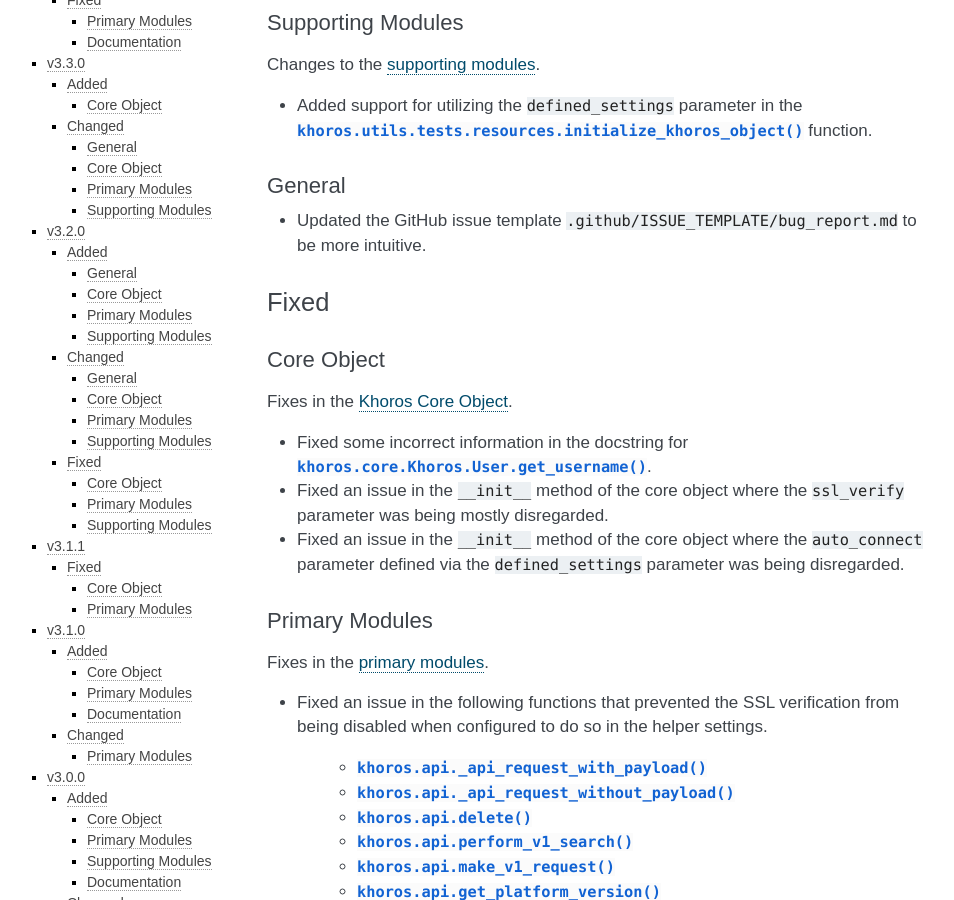
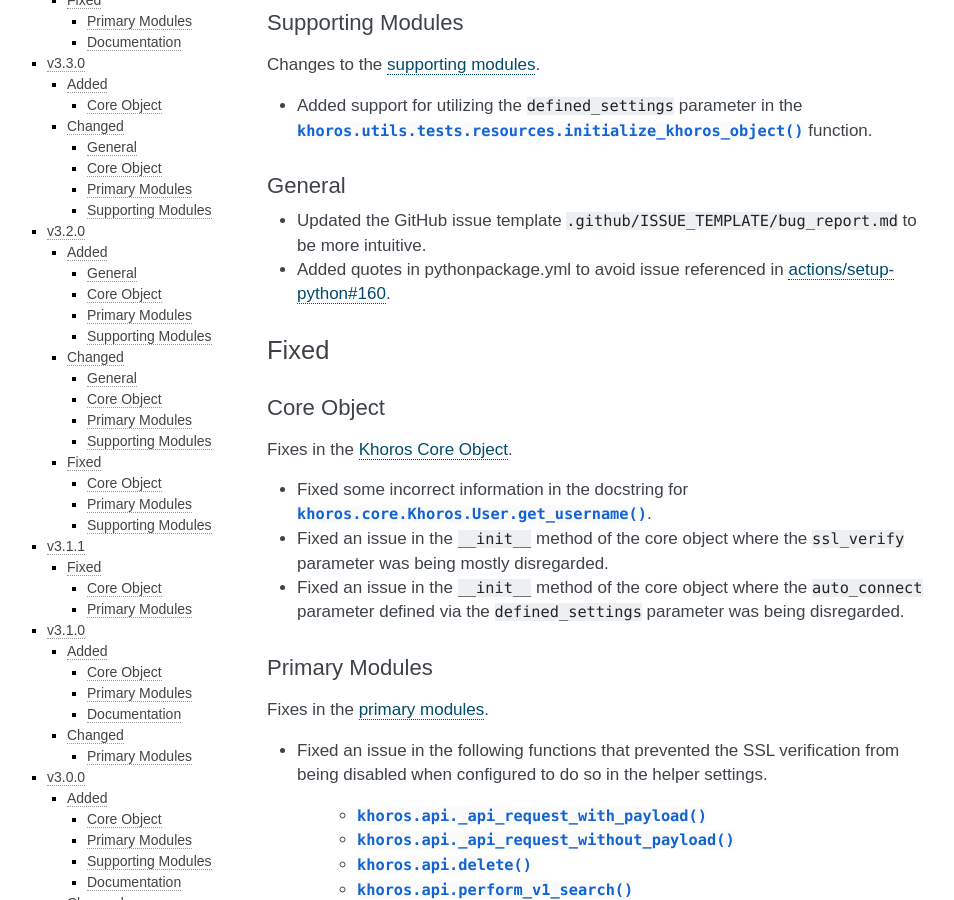
Before and after one commit to jeffshurtliff/khoros, a Sphinx documentation site: the page built from docs/changelog.rst, in a window 1280 px wide and 900 px high, scrolled down 2372 px. Shown: the whole window, without its empty margins (153-1107 px from the left). Built offline with Sphinx 7.4.7, drawn with Linux system fonts in a browser that asks for light colours.

Commit message:
Added quotes around versions in pythonpackage.yml per actions/setup-python#160

```diff
--- a/docs/changelog.rst
+++ b/docs/changelog.rst
@@ -98,6 +98,8 @@
 General
 -------
 * Updated the GitHub issue template ``.github/ISSUE_TEMPLATE/bug_report.md`` to be more intuitive.
+* Added quotes in pythonpackage.yml to avoid issue referenced in
+  `actions/setup-python#160 <https://github.com/actions/setup-python/issues/160>`_.
 
 Fixed
 =====
```
Also changed, not shown: 1 other file.
